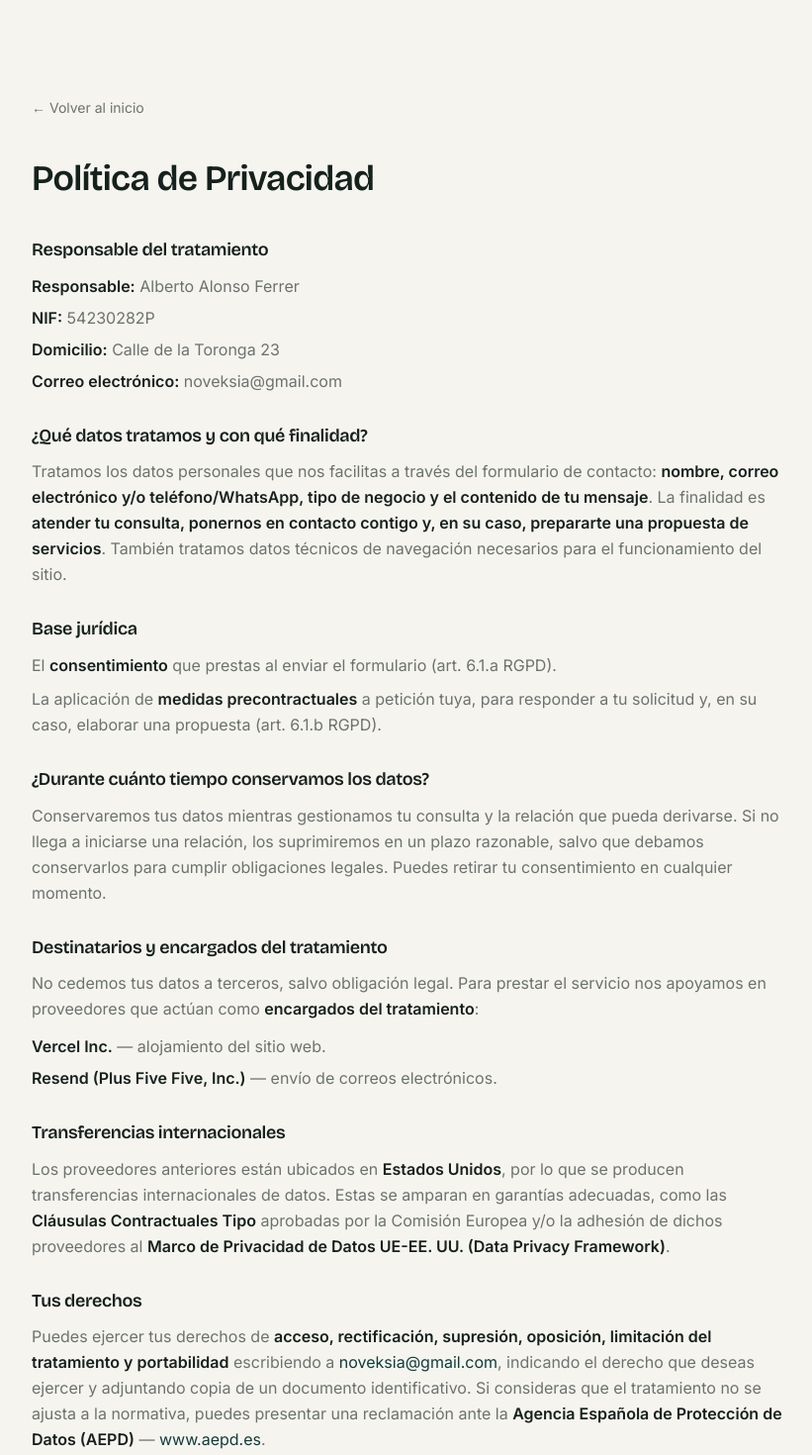
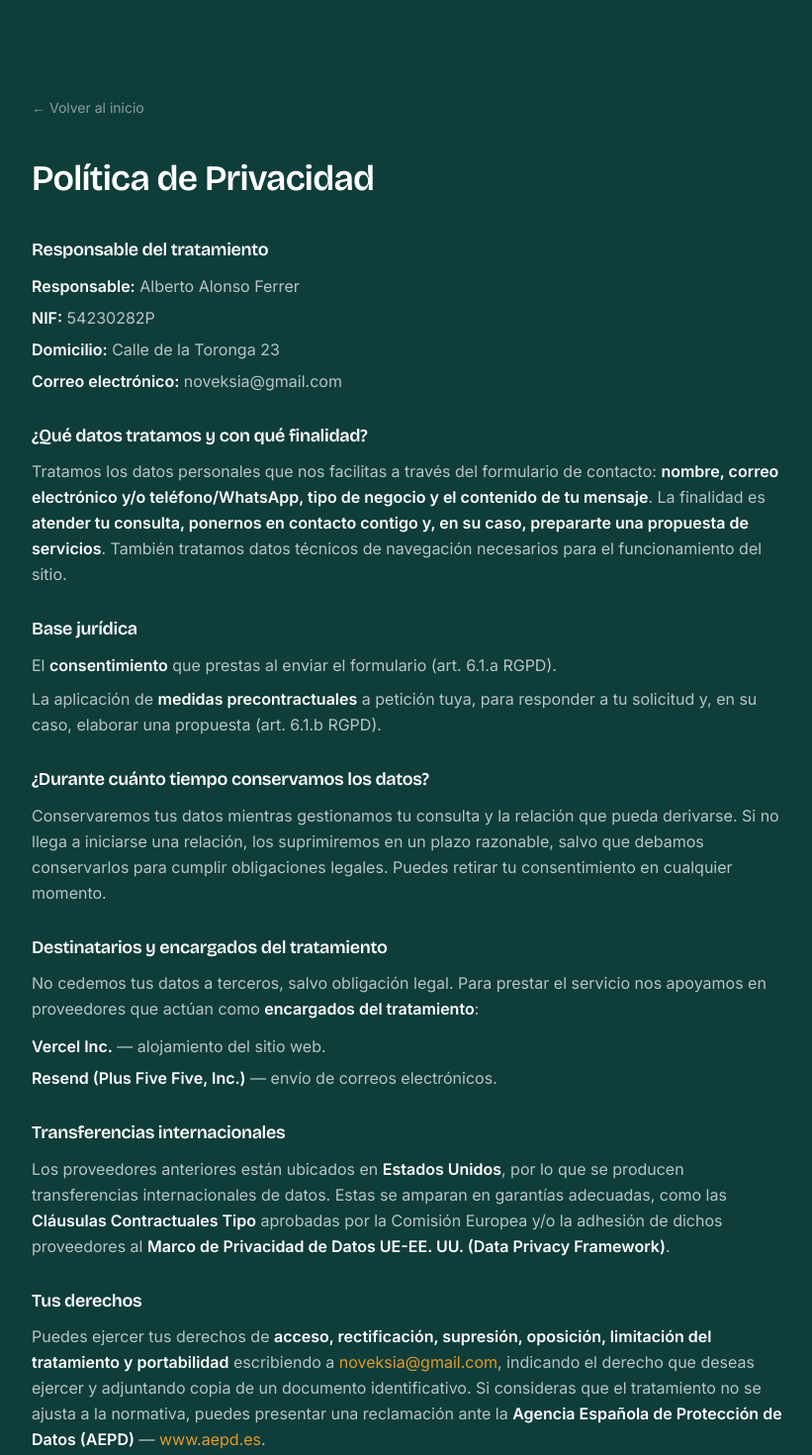
Before and after one commit to Noveksia/Noveksia-WebSite, a Next.js app: page /privacidad in a window 1280 px wide. Shown: the top 1470 px of the page at 99% size, without its empty margins (224-1045 px from the left). Built offline with nearby package versions, Linux system fonts and the light colour scheme.

Commit message:
apply teal dark background to legal pages

```diff
--- a/app/privacidad/page.tsx
+++ b/app/privacidad/page.tsx
@@ -7,65 +7,65 @@ export const metadata: Metadata = {
 
 export default function Privacidad() {
   return (
-    <main className="min-h-screen bg-[var(--paper)] px-6 py-24">
+    <main className="min-h-screen bg-[var(--teal)] px-6 py-24">
       <div className="max-w-3xl mx-auto">
-        <a href="/" className="text-sm text-[var(--muted)] hover:text-[var(--ink)] transition-colors mb-10 inline-block">
+        <a href="/" className="text-sm text-white/50 hover:text-white transition-colors mb-10 inline-block">
           ← Volver al inicio
         </a>
 
-        <h1 className="text-heading text-3xl sm:text-4xl text-[var(--ink)] mb-10">Política de Privacidad</h1>
+        <h1 className="text-heading text-3xl sm:text-4xl text-white mb-10">Política de Privacidad</h1>
 
-        <div className="flex flex-col gap-8 text-[var(--muted)] text-base leading-relaxed">
+        <div className="flex flex-col gap-8 text-white/70 text-base leading-relaxed">
 
           <section>
-            <h2 className="text-heading text-lg text-[var(--ink)] mb-3">Responsable del tratamiento</h2>
+            <h2 className="text-heading text-lg text-white mb-3">Responsable del tratamiento</h2>
             <ul className="flex flex-col gap-1.5 list-none m-0 p-0">
-              <li><strong className="text-[var(--ink)]">Responsable:</strong> Alberto Alonso Ferrer</li>
-              <li><strong className="text-[var(--ink)]">NIF:</strong> 54230282P</li>
-              <li><strong className="text-[var(--ink)]">Domicilio:</strong> Calle de la Toronga 23</li>
-              <li><strong className="text-[var(--ink)]">Correo electrónico:</strong> noveksia@gmail.com</li>
+              <li><strong className="text-white">Responsable:</strong> Alberto Alonso Ferrer</li>
+              <li><strong className="text-white">NIF:</strong> 54230282P</li>
+              <li><strong className="text-white">Domicilio:</strong> Calle de la Toronga 23</li>
+              <li><strong className="text-white">Correo electrónico:</strong> noveksia@gmail.com</li>
             </ul>
           </section>
 
           <section>
-            <h2 className="text-heading text-lg text-[var(--ink)] mb-3">¿Qué datos tratamos y con qué finalidad?</h2>
-            <p>Tratamos los datos personales que nos facilitas a través del formulario de contacto: <strong className="text-[var(--ink)]">nombre, correo electrónico y/o teléfono/WhatsApp, tipo de negocio y el contenido de tu mensaje</strong>. La finalidad es <strong className="text-[var(--ink)]">atender tu consulta, ponernos en contacto contigo y, en su caso, prepararte una propuesta de servicios</strong>. También tratamos datos técnicos de navegación necesarios para el funcionamiento del sitio.</p>
+            <h2 className="text-heading text-lg text-white mb-3">¿Qué datos tratamos y con qué finalidad?</h2>
+            <p>Tratamos los datos personales que nos facilitas a través del formulario de contacto: <strong className="text-white">nombre, correo electrónico y/o teléfono/WhatsApp, tipo de negocio y el contenido de tu mensaje</strong>. La finalidad es <strong className="text-white">atender tu consulta, ponernos en contacto contigo y, en su caso, prepararte una propuesta de servicios</strong>. También tratamos datos técnicos de navegación necesarios para el funcionamiento del sitio.</p>
           </section>
 
           <section>
-            <h2 className="text-heading text-lg text-[var(--ink)] mb-3">Base jurídica</h2>
+            <h2 className="text-heading text-lg text-white mb-3">Base jurídica</h2>
             <ul className="flex flex-col gap-2 list-none m-0 p-0">
-              <li>El <strong className="text-[var(--ink)]">consentimiento</strong> que prestas al enviar el formulario (art. 6.1.a RGPD).</li>
-              <li>La aplicación de <strong className="text-[var(--ink)]">medidas precontractuales</strong> a petición tuya, para responder a tu solicitud y, en su caso, elaborar una propuesta (art. 6.1.b RGPD).</li>
+              <li>El <strong className="text-white">consentimiento</strong> que prestas al enviar el formulario (art. 6.1.a RGPD).</li>
+              <li>La aplicación de <strong className="text-white">medidas precontractuales</strong> a petición tuya, para responder a tu solicitud y, en su caso, elaborar una propuesta (art. 6.1.b RGPD).</li>
             </ul>
           </section>
 
           <section>
-            <h2 className="text-heading text-lg text-[var(--ink)] mb-3">¿Durante cuánto tiempo conservamos los datos?</h2>
+            <h2 className="text-heading text-lg text-white mb-3">¿Durante cuánto tiempo conservamos los datos?</h2>
             <p>Conservaremos tus datos mientras gestionamos tu consulta y la relación que pueda derivarse. Si no llega a iniciarse una relación, los suprimiremos en un plazo razonable, salvo que debamos conservarlos para cumplir obligaciones legales. Puedes retirar tu consentimiento en cualquier momento.</p>
           </section>
 
           <section>
-            <h2 className="text-heading text-lg text-[var(--ink)] mb-3">Destinatarios y encargados del tratamiento</h2>
-            <p className="mb-3">No cedemos tus datos a terceros, salvo obligación legal. Para prestar el servicio nos apoyamos en proveedores que actúan como <strong className="text-[var(--ink)]">encargados del tratamiento</strong>:</p>
+            <h2 className="text-heading text-lg text-white mb-3">Destinatarios y encargados del tratamiento</h2>
+            <p className="mb-3">No cedemos tus datos a terceros, salvo obligación legal. Para prestar el servicio nos apoyamos en proveedores que actúan como <strong className="text-white">encargados del tratamiento</strong>:</p>
             <ul className="flex flex-col gap-1.5 list-none m-0 p-0">
-              <li><strong className="text-[var(--ink)]">Vercel Inc.</strong> — alojamiento del sitio web.</li>
-              <li><strong className="text-[var(--ink)]">Resend (Plus Five Five, Inc.)</strong> — envío de correos electrónicos.</li>
+              <li><strong className="text-white">Vercel Inc.</strong> — alojamiento del sitio web.</li>
+              <li><strong className="text-white">Resend (Plus Five Five, Inc.)</strong> — envío de correos electrónicos.</li>
             </ul>
           </section>
 
           <section>
-            <h2 className="text-heading text-lg text-[var(--ink)] mb-3">Transferencias internacionales</h2>
-            <p>Los proveedores anteriores están ubicados en <strong className="text-[var(--ink)]">Estados Unidos</strong>, por lo que se producen transferencias internacionales de datos. Estas se amparan en garantías adecuadas, como las <strong className="text-[var(--ink)]">Cláusulas Contractuales Tipo</strong> aprobadas por la Comisión Europea y/o la adhesión de dichos proveedores al <strong className="text-[var(--ink)]">Marco de Privacidad de Datos UE-EE. UU. (Data Privacy Framework)</strong>.</p>
+            <h2 className="text-heading text-lg text-white mb-3">Transferencias internacionales</h2>
+            <p>Los proveedores anteriores están ubicados en <strong className="text-white">Estados Unidos</strong>, por lo que se producen transferencias internacionales de datos. Estas se amparan en garantías adecuadas, como las <strong className="text-white">Cláusulas Contractuales Tipo</strong> aprobadas por la Comisión Europea y/o la adhesión de dichos proveedores al <strong className="text-white">Marco de Privacidad de Datos UE-EE. UU. (Data Privacy Framework)</strong>.</p>
           </section>
 
           <section>
-            <h2 className="text-heading text-lg text-[var(--ink)] mb-3">Tus derechos</h2>
-            <p>Puedes ejercer tus derechos de <strong className="text-[var(--ink)]">acceso, rectificación, supresión, oposición, limitación del tratamiento y portabilidad</strong> escribiendo a <a href="mailto:noveksia@gmail.com" className="text-[var(--teal)] hover:text-[var(--honey)] transition-colors">noveksia@gmail.com</a>, indicando el derecho que deseas ejercer y adjuntando copia de un documento identificativo. Si consideras que el tratamiento no se ajusta a la normativa, puedes presentar una reclamación ante la <strong className="text-[var(--ink)]">Agencia Española de Protección de Datos (AEPD)</strong> — <a href="https://www.aepd.es" target="_blank" rel="noopener noreferrer" className="text-[var(--teal)] hover:text-[var(--honey)] transition-colors">www.aepd.es</a>.</p>
+            <h2 className="text-heading text-lg text-white mb-3">Tus derechos</h2>
+            <p>Puedes ejercer tus derechos de <strong className="text-white">acceso, rectificación, supresión, oposición, limitación del tratamiento y portabilidad</strong> escribiendo a <a href="mailto:noveksia@gmail.com" className="text-[var(--honey)] hover:text-white transition-colors">noveksia@gmail.com</a>, indicando el derecho que deseas ejercer y adjuntando copia de un documento identificativo. Si consideras que el tratamiento no se ajusta a la normativa, puedes presentar una reclamación ante la <strong className="text-white">Agencia Española de Protección de Datos (AEPD)</strong> — <a href="https://www.aepd.es" target="_blank" rel="noopener noreferrer" className="text-[var(--honey)] hover:text-white transition-colors">www.aepd.es</a>.</p>
           </section>
 
           <section>
-            <h2 className="text-heading text-lg text-[var(--ink)] mb-3">Veracidad y seguridad</h2>
+            <h2 className="text-heading text-lg text-white mb-3">Veracidad y seguridad</h2>
             <p>Te comprometes a facilitar datos veraces. Aplicamos las medidas técnicas y organizativas adecuadas para proteger tus datos.</p>
           </section>
 
```
Also changed, not shown: app/aviso-legal/page.tsx (+15 -15 lines), app/cookies/page.tsx (+13 -13 lines).
